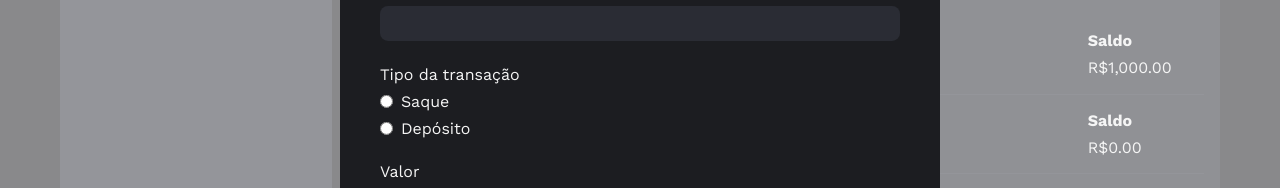
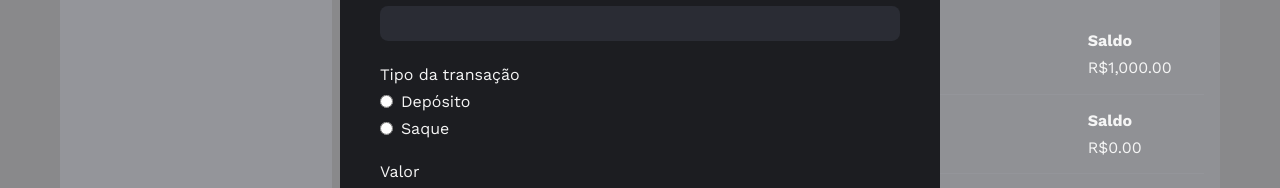
Before and after one commit to aldtorres/poupapp, an Angular app: page / in a window 1280 px wide. Both pictures are taken after a click on the button "Adicionar tansação". Shown: the part 487-675 px from the top of the page. Built offline with nearby package versions, Linux system fonts and the light colour scheme.

Commit message:
KeyValuePipe - dinâmico

```diff
--- a/src/app/area-financeira/compartilhados/conta.model.ts
+++ b/src/app/area-financeira/compartilhados/conta.model.ts
@@ -4,3 +4,9 @@ export class Conta {
     public readonly saldo: number,
   ) {}
 }
+
+
+export enum TipoTransacao {
+  DEPOSITO = 'Depósito',
+  SAQUE = 'Saque'
+}
--- a/src/app/area-financeira/transacoes/botao-adicionar-transacao/botao-adicionar-transacao.component.html
+++ b/src/app/area-financeira/transacoes/botao-adicionar-transacao/botao-adicionar-transacao.component.html
@@ -18,17 +18,14 @@
         </label>
 
         <fieldset class="grupo-tipo-transacao" required>
-        <legend class="legend">Tipo da transação</legend>
+            <legend class="legend">Tipo da transação</legend>
 
-        <label class="label-grupo-radio">
-            <input type="radio" [(ngModel)]="novaTransacaoForm.tipo" value="Saque" name="tipo-transacao" required>
-            Saque
-        </label>
-
-        <label class="label-grupo-radio">
-            <input type="radio" [(ngModel)]="novaTransacaoForm.tipo" value="Deposito" name="tipo-transacao" required>
-            Depósito
-        </label>
+            @for (tipo of tiposTransacao | keyvalue; track tipo.key) {
+                <label class="label-grupo-radio">
+                <input [(ngModel)]="novaTransacaoForm.tipo" [value]="tipo.value" type="radio" name="tipo-transacao" required>
+                {{ tipo.value }}
+                </label>
+            }
         </fieldset>
 
         <label class="label-grupo">
--- a/src/app/area-financeira/transacoes/botao-adicionar-transacao/botao-adicionar-transacao.component.ts
+++ b/src/app/area-financeira/transacoes/botao-adicionar-transacao/botao-adicionar-transacao.component.ts
@@ -2,14 +2,18 @@ import { Component, effect, signal } from '@angular/core';
 import { BotaoComponent } from "../../../compartilhados/botao/botao.component";
 import { ModalComponent } from "../../../compartilhados/modal/modal.component";
 import { FormsModule } from "@angular/forms"
+import { TipoTransacao } from '../../compartilhados/transacao.model';
+import { KeyValuePipe } from '@angular/common';
 
 @Component({
   selector: 'app-botao-adicionar-transacao',
-  imports: [BotaoComponent, ModalComponent, FormsModule],
+  imports: [BotaoComponent, ModalComponent, FormsModule, KeyValuePipe],
   templateUrl: './botao-adicionar-transacao.component.html',
   styleUrl: './botao-adicionar-transacao.component.css'
 })
 export class BotaoAdicionarTransacaoComponent {
+
+  tiposTransacao = TipoTransacao;
 
   //modalNovaTransacao = VARIAVEL DE TEMPLATE
   //viewChild é um signal!
```
